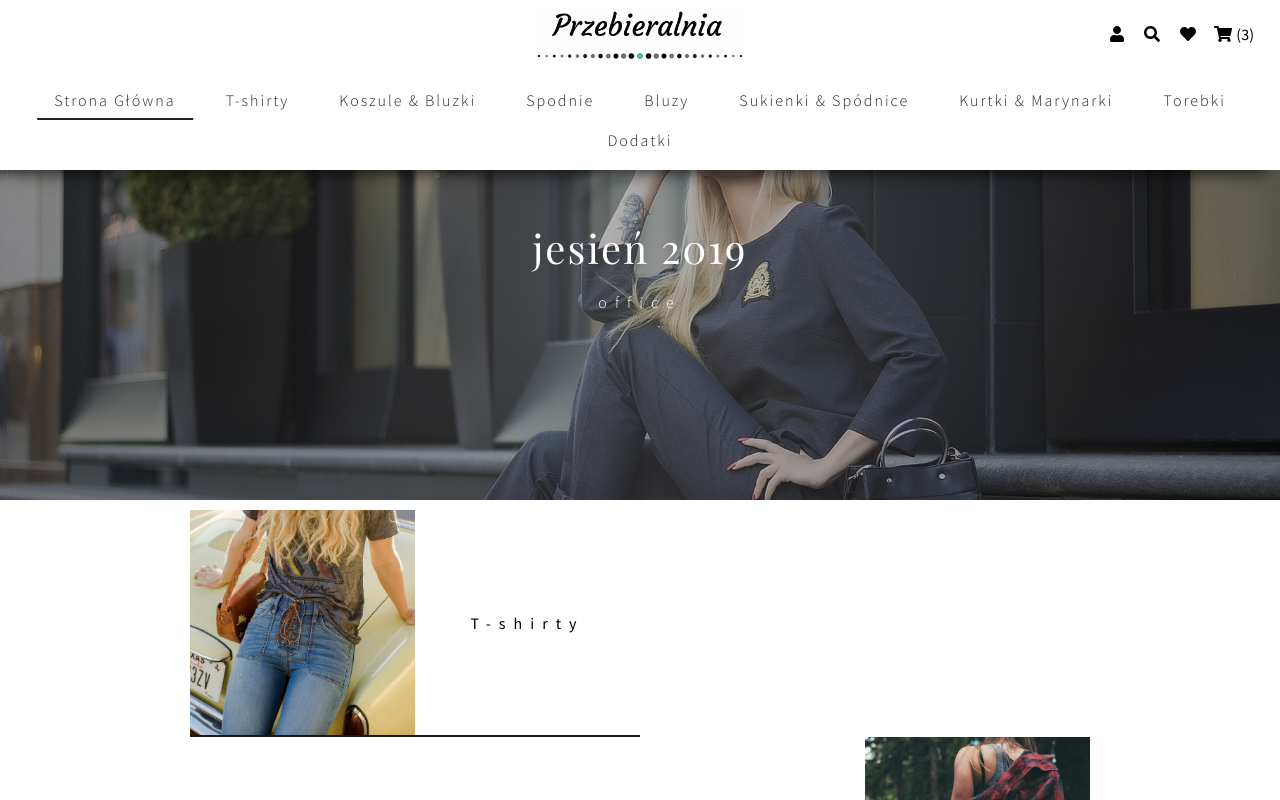
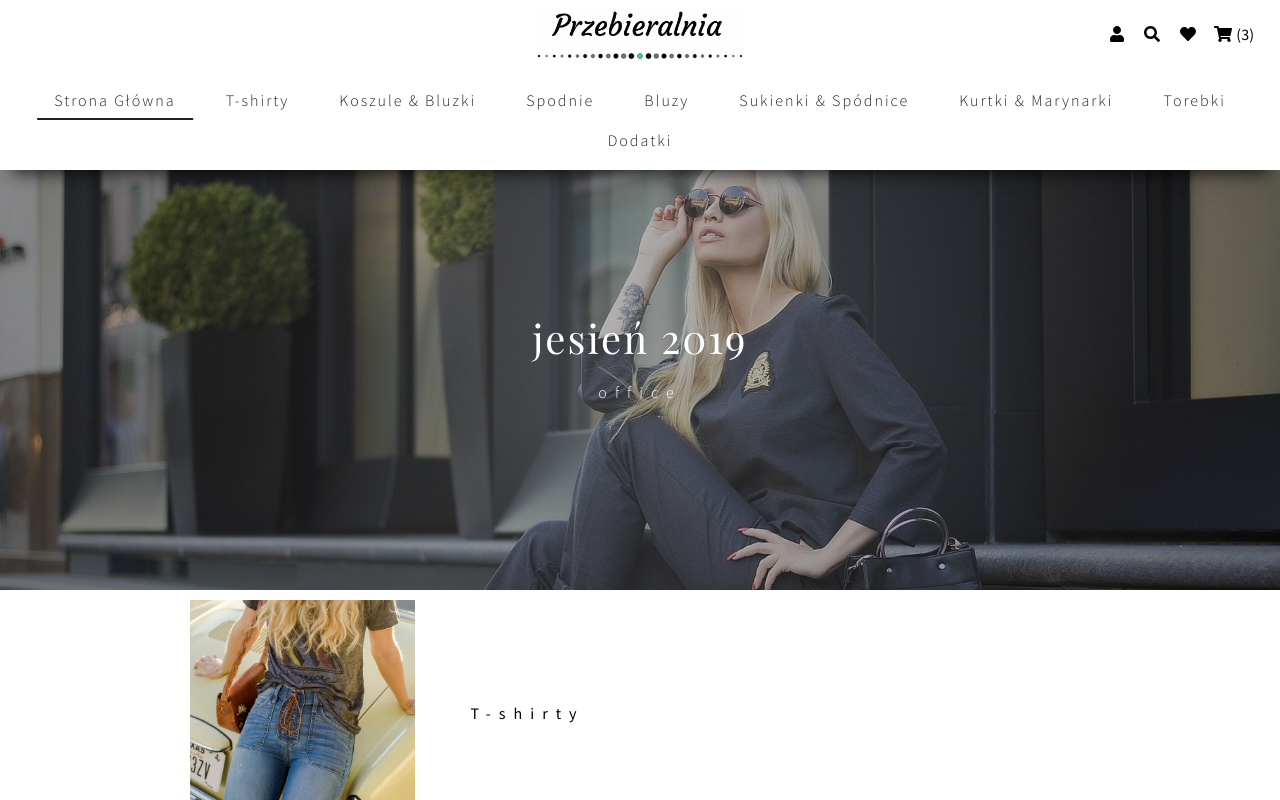
Before and after one commit to mikulskee/ChangingRoom, a React (Create React App) app: page / in a window 1280 px wide. Shown: the top 800 px of the page. Built offline with nearby package versions, Linux system fonts and the light colour scheme; a web font is replaced by a local one.

Commit message:
fixed displaying header

```diff
--- a/src/components/Header/Header.js
+++ b/src/components/Header/Header.js
@@ -1,4 +1,4 @@
-import React, { Component } from "react";
+import React, { useEffect } from "react";
 import styled from "styled-components";
 import { TimelineMax } from "gsap/TimelineMax";
 import header1 from "../../images/header1.jpg";
@@ -17,11 +17,11 @@ const Container = styled.header`
     padding-top: 5vw;
   }
   @media only screen and (min-width: 1024px) {
-    padding-top: 40px;
+    padding-top: 130px;
   }
 
-  @media only screen and (min-width: 1400px) {
-    padding-top: 60px;
+  @media only screen and (min-width: 1375px) {
+    padding-top: 90px;
   }
 `;
 
@@ -32,7 +32,7 @@ const Template = styled.div`
   will-change: transform;
   background-image: url(${header1});
   height: 64vw;
-  max-height: 645px;
+  max-height: 650px;
   background-position: center;
   background-size: cover;
   @media only screen and (orientation: landscape) {
@@ -41,15 +41,15 @@ const Template = styled.div`
   @media only screen and (min-width: 1024px) {
     height: 460px;
   }
-  @media only screen and (min-width: 1400px) {
-    height: 600px;
+  @media only screen and (min-width: 1375px) {
+    height: 650px;
   }
   &.template--office,
   &.template--motto {
     position: absolute;
     top: 9vw;
     height: 64vw;
-    max-height: 645px;
+    max-height: 650px;
     width: 100%;
     background-image: url(${header2});
 
@@ -64,11 +64,11 @@ const Template = styled.div`
     }
     @media only screen and (min-width: 1024px) {
       height: 460px;
-      top: 40px;
+      top: 130px;
     }
-    @media only screen and (min-width: 1400px) {
-      top: 60px;
-      height: 600px;
+    @media only screen and (min-width: 1375px) {
+      top: 90px;
+      height: 650px;
     }
   }
   &.template--motto {
@@ -131,8 +131,8 @@ const headers = [
   }
 ];
 
-class Header extends Component {
-  componentDidMount() {
+const Header = () => {
+  useEffect(() => {
     const casual = document.querySelector(".template--casual");
     const office = document.querySelector(".template--office");
     const motto = document.querySelector(".template--motto");
@@ -153,8 +153,7 @@ class Header extends Component {
       .to(casual, 1, { xPercent: 0, delay: -1 });
 
     tlHeader.repeat(-1);
-  }
-  render() {
+  });
   const headersLayouts = headers.map(header => (
     <Template key={header.id} className={`template--${header.id}`}>
       <h1>
@@ -164,8 +163,8 @@ class Header extends Component {
       </h1>
     </Template>
   ));
+
   return <Container>{headersLayouts}</Container>;
-  }
-}
+};
 
 export default Header;
```
Lines whose indentation alone changed are shown as unchanged.
